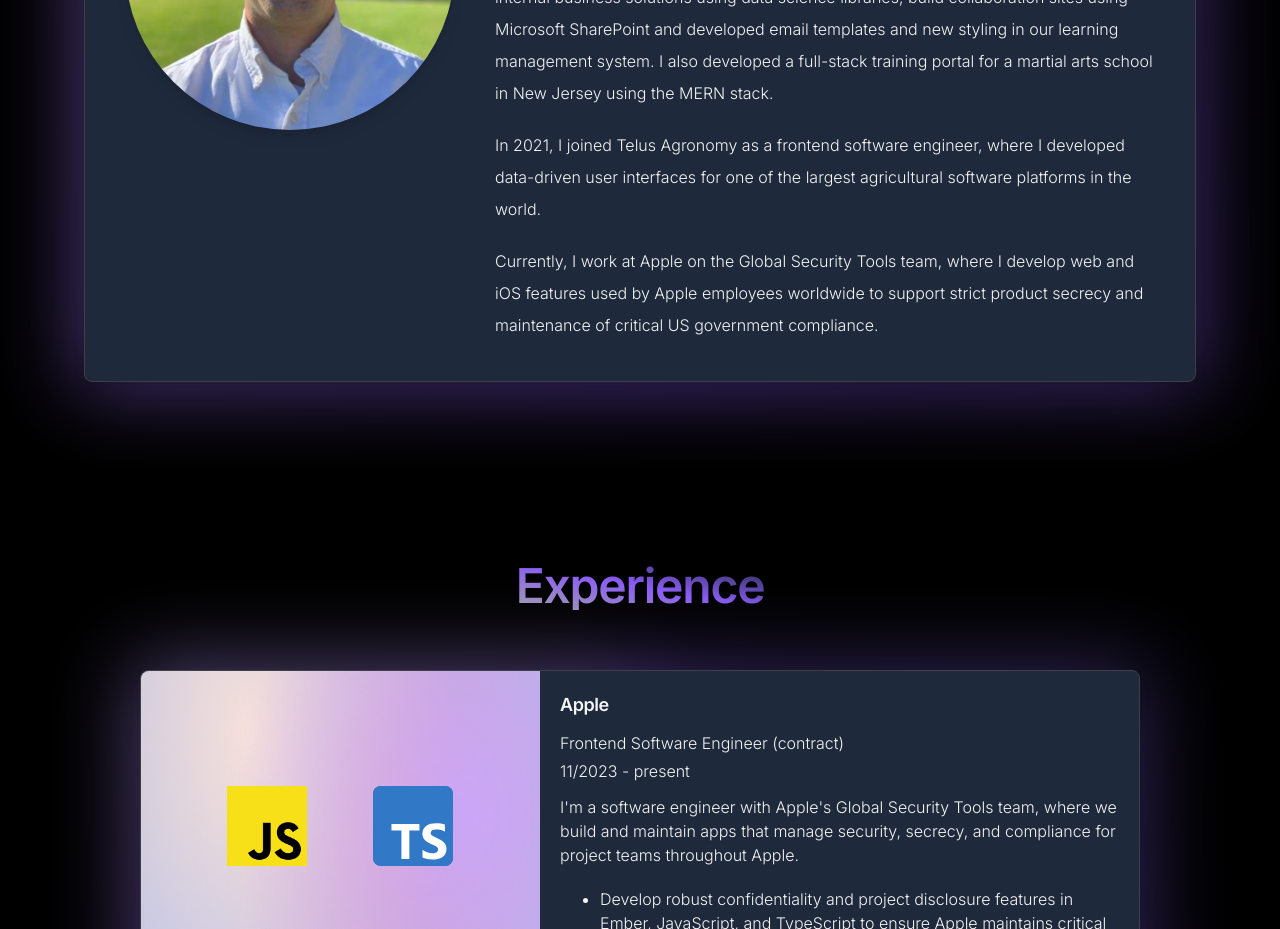
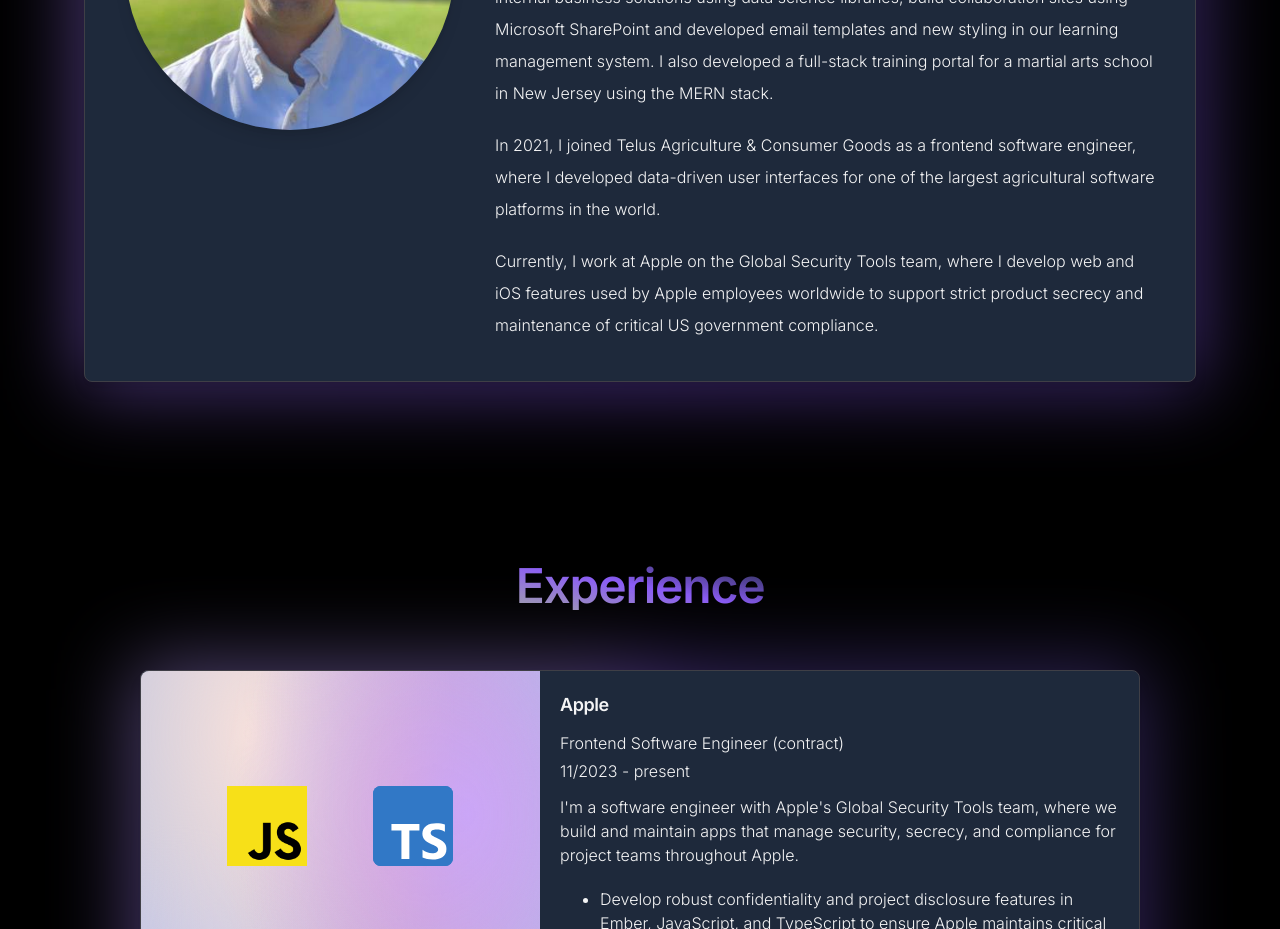
Before and after one commit to jrobinparker/portfolio-2025, a React (Vite) app: page / in a window 1280 px wide. Shown: the part 1400-2329 px from the top of the page. Built offline with nearby package versions, Linux system fonts and the light colour scheme; the HTML template or start-up script is replaced by a standard one.

Commit message:
Update About Me section

```diff
--- a/src/components/AboutMe.tsx
+++ b/src/components/AboutMe.tsx
@@ -43,7 +43,7 @@
               for a martial arts school in New Jersey using the MERN stack.
             </p>
             <p className="mb-5">
-              In 2021, I joined Telus Agronomy as a frontend software engineer,
+              In 2021, I joined Telus Agriculture & Consumer Goods as a frontend software engineer,
               where I developed data-driven user interfaces for one of the
               largest agricultural software platforms in the world.
             </p>
```
